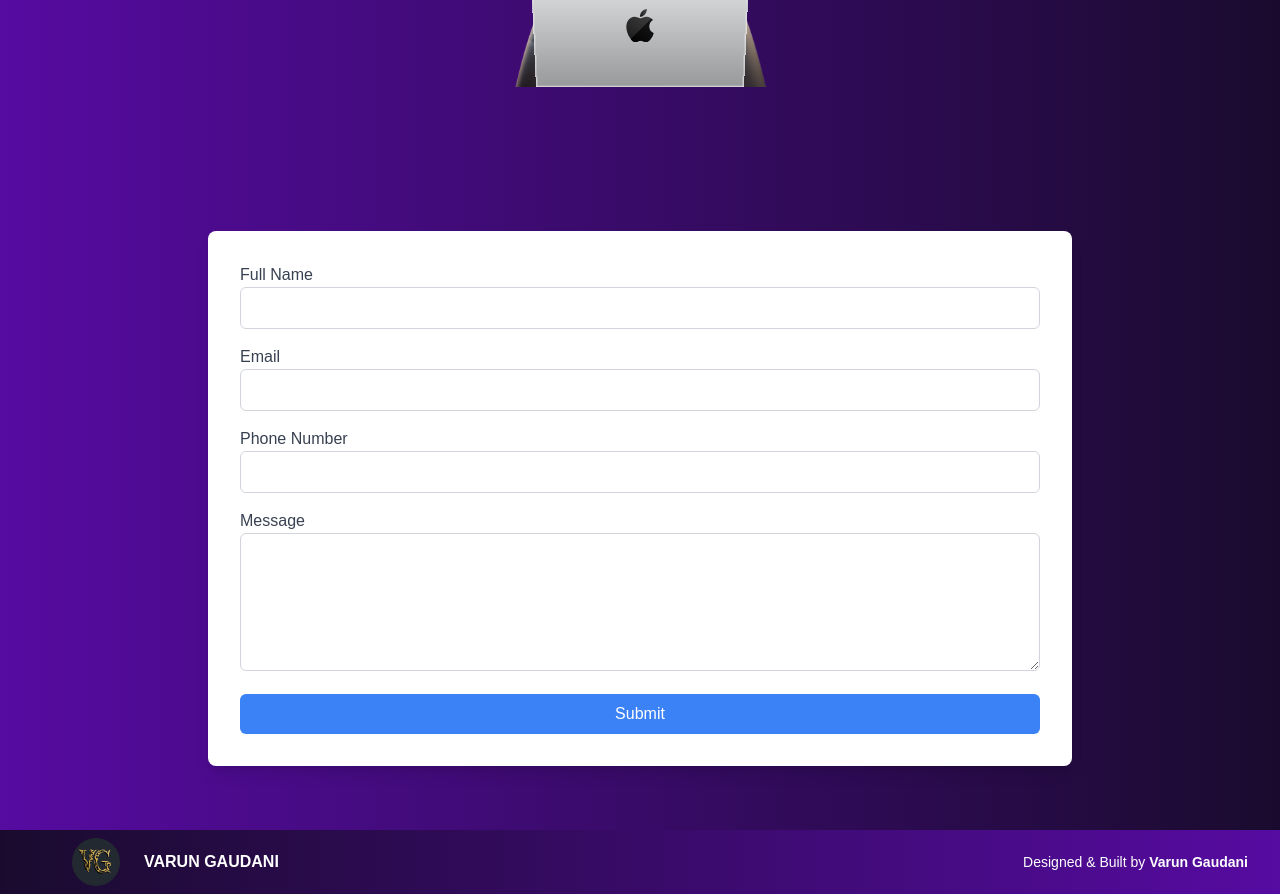
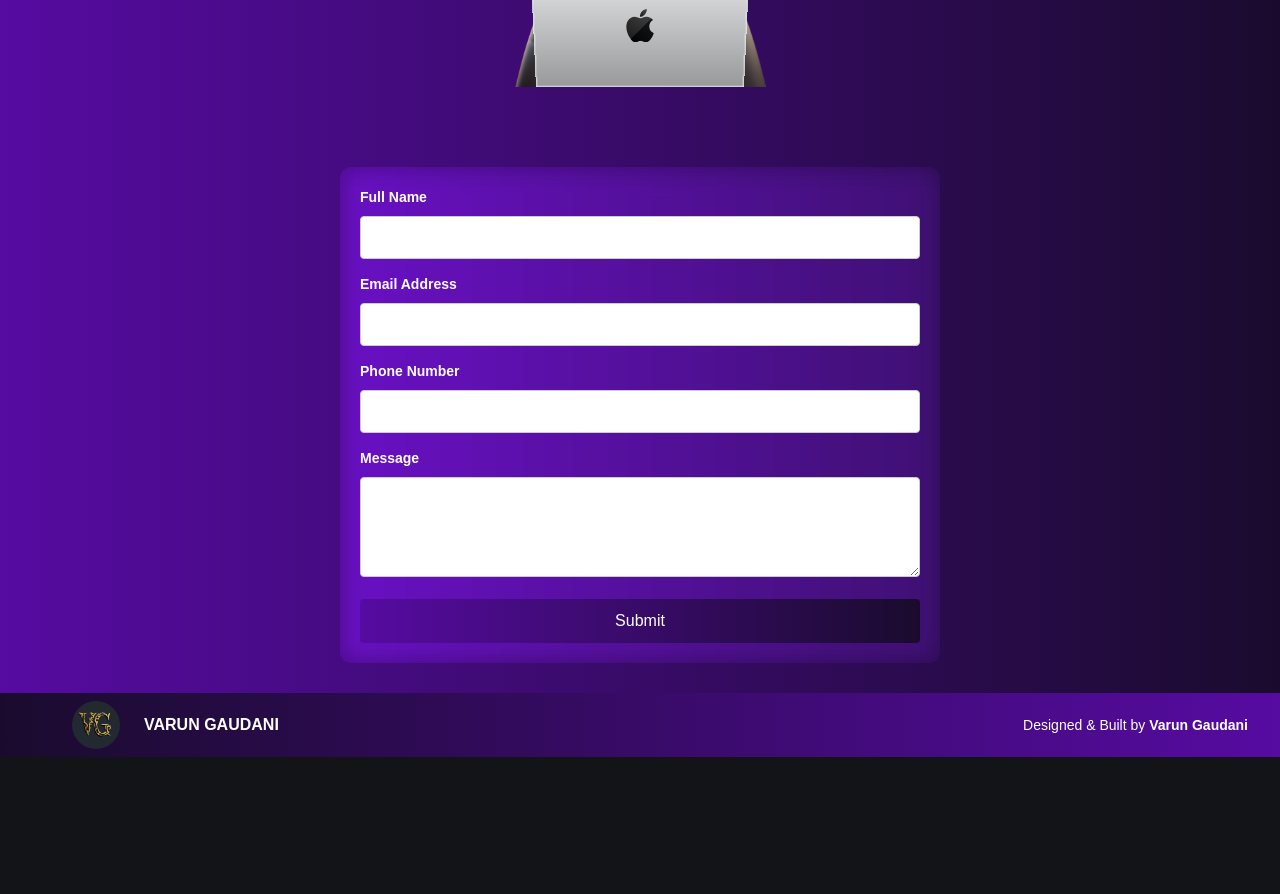
Before and after one commit to kristal7636/kristal-portfolio, a Next.js app: page / in a window 1280 px wide. Shown: the part 2312-3206 px from the top of the page. After the commit the page ends 3069 px from the top, so only its background shows below. Built offline with nearby package versions, Linux system fonts and the light colour scheme; a web font is replaced by a local one.

Commit message:
contactme form linked with gmail with formspree

```diff
--- a/src/app/ContactMe/ContactMe.tsx
+++ b/src/app/ContactMe/ContactMe.tsx
@@ -1,140 +1,60 @@
-// components/Contact.js
+"use client";
+import React from "react";
+import { useForm, ValidationError } from "@formspree/react";
 
-"use client";
-import React, { useState } from "react";
+function ContactForm() {
+  const [state, handleSubmit] = useForm("myzzzkrj");
 
-const Contact = () => {
-  const [formData, setFormData] = useState({
-    name: "",
-    email: "",
-    phone: "",
-    message: "",
-  });
-
-  const [errors, setErrors] = useState({
-    email: "",
-    phone: "",
-  });
-
-  const handleChange = (e) => {
-    const { name, value } = e.target;
-    setFormData((prevState) => ({
-      ...prevState,
-      [name]: value,
-    }));
-  };
-
-  const validateEmail = (email) => {
-    // Regular expression for email validation
-    const emailRegex = /^[a-zA-Z0-9._-]+@[a-zA-Z0-9.-]+\.[a-zA-Z]{2,6}$/;
-    return emailRegex.test(email);
-  };
-
-  const validatePhoneNumber = (phone) => {
-    // Regular expression for phone number validation
-    const phoneRegex =
-      /^[+]?[0-9]{1,4}?[-.\s]?(\(?\d{1,4}?\)?[-.\s]?)?[\d\s.-]{7,}$/;
-    return phoneRegex.test(phone);
-  };
-
-  const handleSubmit = (e) => {
-    e.preventDefault();
-    let validationErrors = {};
-    alert("Thanks, You will be responded soon");
-
-    // Validate Email
-    if (!validateEmail(formData.email)) {
-      validationErrors.email = "Please enter a valid email address.";
+  if (state.succeeded) {
+    return <p>Thanks for contacting us!</p>;
   }
 
-    // Validate Phone
-    if (!validatePhoneNumber(formData.phone)) {
-      validationErrors.phone = "Please enter a valid phone number.";
-    }
+  return (
+    <form
+      onSubmit={handleSubmit}
+      className="backdrop-blur-md backdrop-brightness-150 contact-form"
+    >
+      {/* Full Name */}
 
-    if (Object.keys(validationErrors).length > 0) {
-      setErrors(validationErrors);
-    } else {
-      setErrors("");
-      // Handle form submission logic (e.g., sending data to the server)
-      console.log("Form Submitted", formData);
-    }
-  };
+      <label htmlFor="full-name">Full Name</label>
+      <input id="full-name" type="text" name="full-name" required />
+      <ValidationError
+        prefix="Full Name"
+        field="full-name"
+        errors={state.errors}
+      />
 
-  return (
-    <div className="max-w-4xl mx-auto px-4 py-16">
-      <form
-        className="bg-white shadow-lg rounded-lg p-8"
-        onSubmit={handleSubmit}
-        z
-      >
-        <div className="mb-4">
-          <label className="block text-gray-700">Full Name</label>
+      {/* Email Address */}
+      <label htmlFor="email">Email Address</label>
+      <input id="email" type="email" name="email" required />
+      <ValidationError prefix="Email" field="email" errors={state.errors} />
+
+      {/* Phone Number */}
+      <label htmlFor="phone">Phone Number</label>
       <input
-            type="text"
-            name="name"
-            className="w-full px-4 py-2 border border-gray-300 text-black rounded-md"
-            value={formData.name}
-            onChange={handleChange}
+        id="phone"
+        type="tel"
+        name="phone"
+        pattern="^\+?[0-9\s\-]+$"
         required
       />
-        </div>
+      <ValidationError prefix="Phone" field="phone" errors={state.errors} />
 
-        <div className="mb-4">
-          <label className="block text-gray-700">Email</label>
-          <input
-            type="email"
-            name="email"
-            className={`w-full px-4 py-2 border text-black border-gray-300 rounded-md ${
-              errors.email ? "border-red-500" : ""
-            }`}
-            value={formData.email}
-            onChange={handleChange}
-            required
-          />
-          {errors.email && (
-            <p className="text-red-500 text-sm">{errors.email}</p>
-          )}
-        </div>
+      {/* Message */}
+      <label htmlFor="message">Message</label>
+      <textarea id="message" name="message" required />
+      <ValidationError prefix="Message" field="message" errors={state.errors} />
 
-        <div className="mb-4">
-          <label className="block text-gray-700">Phone Number</label>
-          <input
-            type="tel"
-            name="phone"
-            className={`w-full px-4 py-2 border text-black border-gray-300 rounded-md ${
-              errors.phone ? "border-red-500" : ""
-            }`}
-            value={formData.phone}
-            onChange={handleChange}
-            required
-          />
-          {errors.phone && (
-            <p className="text-red-500 text-sm">{errors.phone}</p>
-          )}
-        </div>
-
-        <div className="mb-4">
-          <label className="block text-gray-700">Message</label>
-          <textarea
-            name="message"
-            className="w-full px-4 py-2 border border-gray-300 text-black rounded-md"
-            rows="5"
-            value={formData.message}
-            onChange={handleChange}
-            required
-          ></textarea>
-        </div>
-
-        <button
-          type="submit"
-          className="w-full py-2 bg-blue-500 text-white rounded-md"
-        >
+      {/* Submit Button */}
+      <button type="submit" disabled={state.submitting}>
         Submit
       </button>
     </form>
-    </div>
   );
-};
+}
 
-export default Contact;
+function App() {
+  return <ContactForm />;
+}
+
+export default App;
--- a/src/app/globals.css
+++ b/src/app/globals.css
@@ -324,3 +324,72 @@ h2 {
   font-weight: 300;
   animation: lights 5s 750ms linear infinite;
 }
+
+/* ContactForm.css */
+.contact-form {
+  max-width: 600px;
+  margin: 0 auto; /* Center the form */
+  padding: 20px;
+  border-radius: 10px;
+  color: white;
+  margin-bottom: 30px;
+}
+
+.contact-form label {
+  display: block;
+  margin-bottom: 8px;
+  font-weight: bold;
+  font-size: 14px;
+}
+
+.contact-form input,
+.contact-form textarea {
+  width: 100%;
+  padding: 10px;
+  margin-bottom: 15px;
+  border: 1px solid #ccc;
+  border-radius: 4px;
+  font-size: 14px;
+}
+
+.contact-form textarea {
+  resize: vertical;
+  min-height: 100px;
+}
+
+.contact-form button {
+  display: block;
+  width: 100%;
+  padding: 10px;
+  font-size: 16px;
+  color: #fff;
+  background-color: #560ba1;
+  border: none;
+  border-radius: 4px;
+  cursor: pointer;
+  background-image: linear-gradient(to right, #560ba1, #1a0b2e);
+}
+
+.contact-form button:disabled {
+  background-color: #cccccc;
+}
+
+.contact-form button:hover:not(:disabled) {
+  background-color: #0056b3;
+}
+
+/* Responsive Design */
+@media (max-width: 768px) {
+  .contact-form {
+    padding: 15px;
+  }
+
+  .contact-form input,
+  .contact-form textarea {
+    font-size: 14px;
+  }
+
+  .contact-form button {
+    font-size: 14px;
+  }
+}
```
Lines whose indentation alone changed are shown as unchanged.
